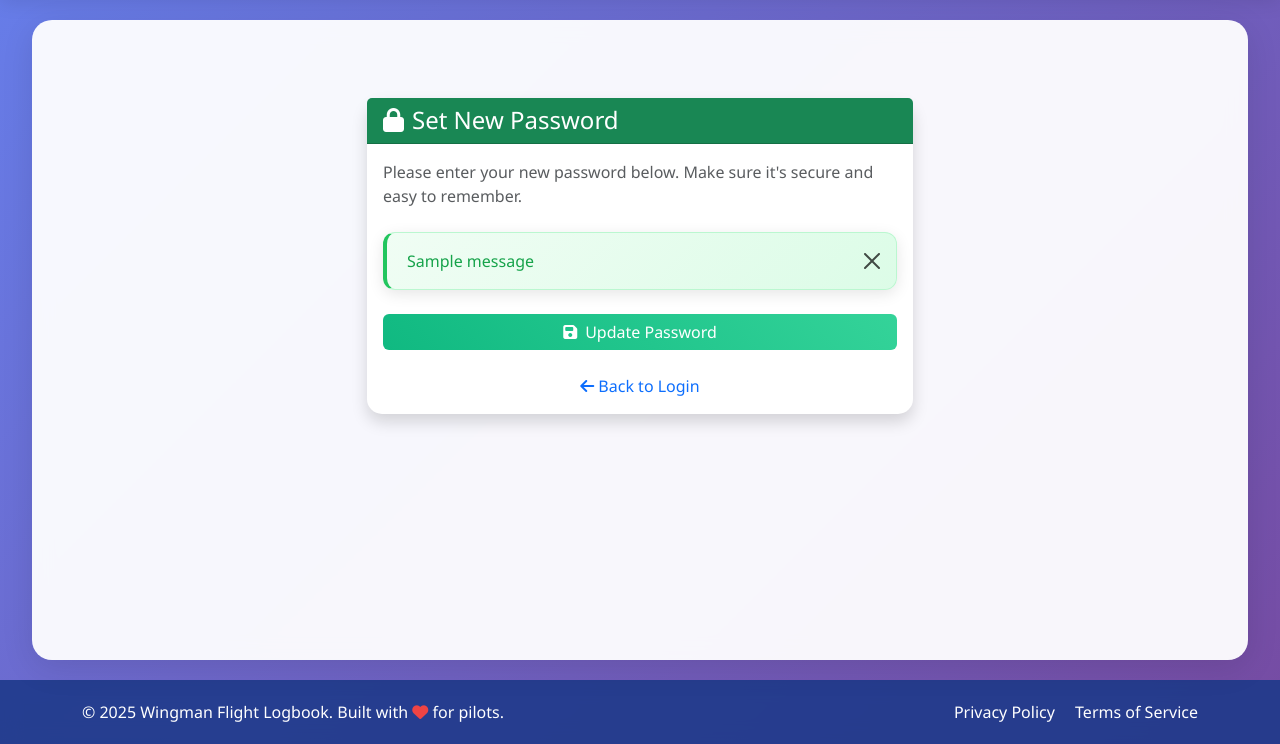
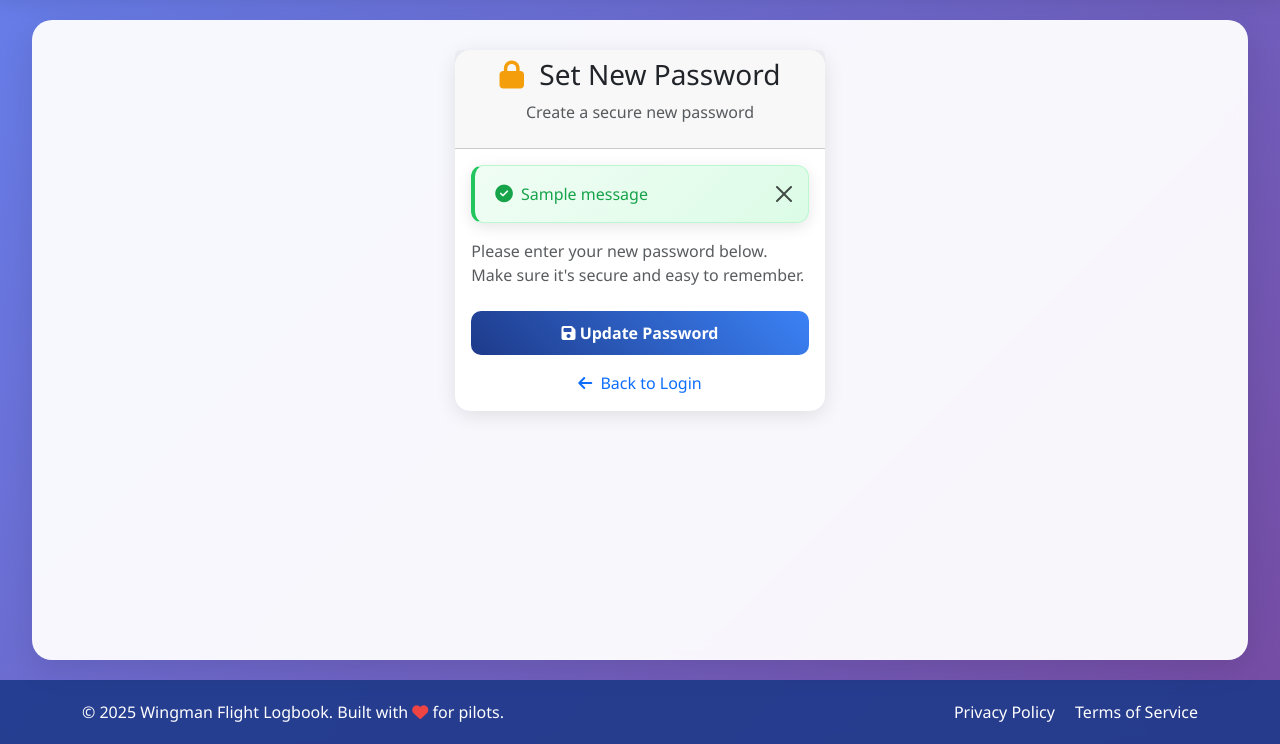
Before and after one commit to Joseph-Enkaoua/Wingman, a Django app: template templates/logbook/password_reset_confirm.html in a window 1280 px wide. Shown: the part 56-800 px from the top of the page. Run offline with Django 5.2, Linux system fonts and the light colour scheme; the template is opened without the code that fills it, so the values that code supplies are empty; tables that the repository leaves empty hold one stand-in row (values such as "Sample post"); one stand-in notice (Sample message) is shown; some libraries are stand-ins or nearby versions.

Commit message:
Enhance password reset templates and styles for improved user experience
- Updated the password reset confirmation and request templates to include a more user-friendly layout and messaging.
- Added icons and adjusted card styles for better visual appeal.
- Improved alert message handling with icons for different message types.
- Enhanced CSS styles for card components to ensure consistency across the application.

```diff
--- a/templates/logbook/password_reset_confirm.html
+++ b/templates/logbook/password_reset_confirm.html
@@ -4,48 +4,60 @@
 {% block title %}Set New Password - Wingman{% endblock %}
 
 {% block content %}
-<div class="container mt-5">
 <div class="row justify-content-center">
-        <div class="col-md-6">
-            <div class="card shadow">
-                <div class="card-header bg-success text-white">
-                    <h4 class="mb-0">
-                        <i class="fas fa-lock me-2"></i>Set New Password
-                    </h4>
+  <div class="col-md-6 col-lg-4">
+    <div class="card">
+      <div class="card-header text-center">
+        <h3 class="card-title mb-0">
+          <i class="fas fa-lock aviation-icon"></i>
+          Set New Password
+        </h3>
+        <p class="text-muted mt-2">Create a secure new password</p>
       </div>
       <div class="card-body">
-                    <p class="text-muted mb-4">
-                        Please enter your new password below. Make sure it's secure and easy to remember.
-                    </p>
-
+        <!-- Messages -->
         {% if messages %}
           {% for message in messages %}
-                            <div class="alert alert-{{ message.tags }} alert-dismissible fade show" role="alert">
-                                {{ message }}
+            <div class="alert alert-{{ message.tags }} alert-dismissible fade show mb-3" role="alert">
+              <div class="d-flex align-items-center">
+                {% if message.tags == 'error' %}
+                  <i class="fas fa-exclamation-circle me-2"></i>
+                {% elif message.tags == 'success' %}
+                  <i class="fas fa-check-circle me-2"></i>
+                {% elif message.tags == 'warning' %}
+                  <i class="fas fa-exclamation-triangle me-2"></i>
+                {% elif message.tags == 'info' %}
+                  <i class="fas fa-info-circle me-2"></i>
+                {% endif %}
+                <span>{{ message }}</span>
+              </div>
               <button type="button" class="btn-close" data-bs-dismiss="alert"></button>
             </div>
           {% endfor %}
         {% endif %}
 
+        <p class="text-muted mb-4">
+          Please enter your new password below. Make sure it's secure and easy to remember.
+        </p>
+
         <form method="post">
           {% csrf_token %}
           {{ form|crispy }}
 
-                        <div class="d-grid gap-2 mt-4">
-                            <button type="submit" class="btn btn-success">
-                                <i class="fas fa-save me-2"></i>Update Password
+          <div class="d-grid gap-2">
+            <button type="submit" class="btn btn-primary">
+              <i class="fas fa-save"></i> Update Password
             </button>
           </div>
         </form>
 
-                    <div class="text-center mt-4">
+        <div class="text-center mt-3">
           <a href="{% url 'login' %}" class="text-decoration-none">
-                            <i class="fas fa-arrow-left me-1"></i>Back to Login
+            <i class="fas fa-arrow-left me-1"></i> Back to Login
           </a>
         </div>
       </div>
     </div>
   </div>
 </div>
-</div>
 {% endblock %}
```
Also changed, not shown: static/css/style.css (+7 -0 lines), templates/logbook/password_reset_request.html (+30 -18 lines). Lines whose indentation alone changed are shown as unchanged.
